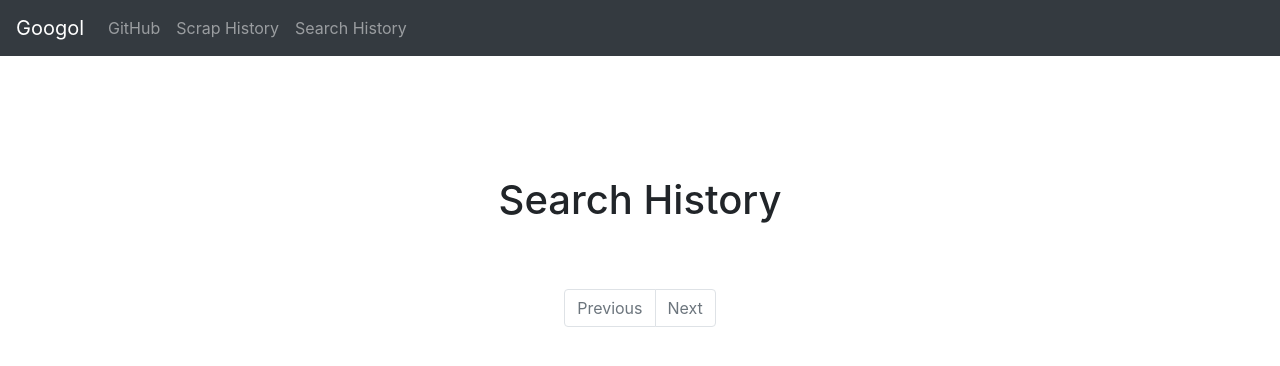
After one commit to mareklovci/kiv-eitm, a Flask app: page /search-history in a window 1280 px wide. The commit adds this page. Shown: the top 366 px of the page. Run offline with Flask 2, Linux system fonts and the light colour scheme; data that the repository does not hold is empty; some libraries are stand-ins or nearby versions.

Commit message:
Search History implemented

```diff
--- a/core/static/css/starter-template.css
+++ b/core/static/css/starter-template.css
@@ -40,3 +40,9 @@ body {
   0% { transform: rotate(0deg); }
   100% { transform: rotate(360deg); }
 }
+.small, small{
+  white-space: nowrap;
+  text-overflow: ellipsis;
+  overflow: hidden;
+  display: block;
+}
--- a/core/templates/base.html
+++ b/core/templates/base.html
@@ -5,20 +5,20 @@
     <meta charset="utf-8">
     <meta name="viewport" content="width=device-width, initial-scale=1, shrink-to-fit=no">
     <meta name="author" content="Marek Lovci, Jakub Vanek">
-    <link rel="shortcut icon" type="image/png" href="{{ url_for('static', filename='/favicon.ico') }}">
+    <link rel="shortcut icon" type="image/png" href="{{ url_for('static', filename='favicon.ico') }}">
 
     <title>Googol</title>
 
     <!-- Bootstrap core CSS -->
-    <link rel="stylesheet" type="text/css" href="{{ url_for('static', filename='/css/bootstrap.min.css') }}">
+    <link rel="stylesheet" type="text/css" href="{{ url_for('static', filename='css/bootstrap.min.css') }}">
 
     <!-- Custom styles for this template -->
-    <link href="{{ url_for('static', filename='/css/starter-template.css') }}" rel="stylesheet">
+    <link href="{{ url_for('static', filename='css/starter-template.css') }}" rel="stylesheet">
 </head>
 
 <body>
 
-{% include "./components/navigation.html" %}
+{% include "/components/navigation.html" %}
 
 <main role="main" class="container">
 
--- a/core/templates/components/navigation.html
+++ b/core/templates/components/navigation.html
@@ -1,5 +1,5 @@
 <nav class="navbar navbar-expand-md navbar-dark bg-dark fixed-top">
-    <a class="navbar-brand" href="/">googol.ite</a>
+    <a class="navbar-brand" href="/">Googol</a>
     <button class="navbar-toggler" type="button" data-toggle="collapse" data-target="#navbarsExampleDefault"
             aria-controls="navbarsExampleDefault"
             aria-expanded="false" aria-label="Toggle navigation">
@@ -11,6 +11,12 @@
             <li class="nav-item">
                 <a class="nav-link" href="https://github.com/mareklovci/kiv-eitm">GitHub</a>
             </li>
+            <li class="nav-item">
+                <a class="nav-link" href="\crawl-history">Scrap History</a>
+            </li>
+            <li class="nav-item">
+                <a class="nav-link" href="\search-history">Search History</a>
+            </li>
         </ul>
         <!--button type="button" class="btn btn-primary mr-2" data-toggle="button" aria-pressed="false" autocomplete="off">Diacritic insensitive</button-->
     </div>
--- /dev/null
+++ b/core/templates/macros/render_pagination.html
@@ -0,0 +1,53 @@
+{% macro render_pagination(items, link_url) %}
+    <nav aria-label="Page navigation">
+        <ul class="pagination justify-content-center">
+
+            {% if items.has_prev %}
+                <li class="page-item">
+                    <a class="page-link" href="{{ url_for(link_url, page=items.prev_num) }}" tabindex="-1"
+                       aria-disabled="true">
+                        Previous
+                    </a>
+                </li>
+            {% else %}
+                <li class="page-item disabled">
+                    <a class="page-link" href="#" tabindex="-1" aria-disabled="true">Previous</a>
+                </li>
+            {% endif %}
+
+            {% for page_num in items.iter_pages(left_edge=1, right_edge=1, left_current=1, right_current=2) %}
+
+                {% if page_num %}
+                    {% if items.page == page_num %}
+                        <li class="page-item active">
+                            <a class="page-link" href="{{ url_for(link_url, page=page_num) }}">{{ page_num }}</a>
+                        </li>
+                    {% else %}
+                        <li class="page-item">
+                            <a class="page-link" href="{{ url_for(link_url, page=page_num) }}">{{ page_num }}</a>
+                        </li>
+                    {% endif %}
+                {% else %}
+                    <li class="page-item disabled">
+                        <a class="page-link" href="#" aria-disabled="true">
+                            <span class=ellipsis>…</span>
+                        </a>
+                    </li>
+                {% endif %}
+            {% endfor %}
+
+            {% if items.has_next %}
+                <li class="page-item">
+                    <a class="page-link" href="{{ url_for(link_url, page=items.next_num) }}" tabindex="-1"
+                       aria-disabled="true">
+                        Next
+                    </a>
+                </li>
+            {% else %}
+                <li class="page-item disabled">
+                    <a class="page-link" href="#" tabindex="-1" aria-disabled="true">Next</a>
+                </li>
+            {% endif %}
+        </ul>
+    </nav>
+{% endmacro %}
--- /dev/null
+++ b/core/templates/search-history.html
@@ -0,0 +1,32 @@
+{% extends "base.html" %}
+
+{% from "macros/render_pagination.html" import render_pagination %}
+
+{% block body %}
+
+    <h1 class="my-5">
+        Search History
+    </h1>
+
+    <div class="row">
+        <div class="col-md-12 col-sm-12">
+            <div class="list-group">
+
+                {% for item in items %}
+                    <a href="/search?text={{ item.text }}" class="list-group-item list-group-item-action flex-column align-items-start">
+                        <div class="d-flex w-100 justify-content-between">
+                            <h5 class="mb-1">{{ item.text }}</h5>
+                            <small>{{ item.created | format_datetime() }}</small>
+                        </div>
+                    </a>
+                {% endfor %}
+
+            </div>
+        </div>
+    </div>
+
+    <div class="mt-3">
+        {{ render_pagination(searches, 'search_history') }}
+    </div>
+
+{% endblock %}
--- a/requirements.txt
+++ b/requirements.txt
@@ -1,3 +1,4 @@
+Babel==2.9.0
 beautifulsoup4==4.9.3
 certifi==2020.12.5
 chardet==4.0.0
@@ -13,6 +14,7 @@ idna==2.10
 itsdangerous==1.1.0
 Jinja2==2.11.3
 MarkupSafe==1.1.1
+pytz==2021.1
 requests==2.25.1
 six==1.15.0
 soupsieve==2.2
--- a/views.py
+++ b/views.py
@@ -3,11 +3,23 @@ import time
 from flask import render_template, request
 
 from core import app
-from models import Website, db
+from models import Website, Searches, db
 from utilities import process_html
 import requests
 from bs4 import BeautifulSoup
 import logging
+
+
+@app.route('/crawl-history')
+def crawl_history():
+    return render_template('crawl-history.html')
+
+
+@app.route('/search-history')
+def search_history():
+    page = request.args.get('page', default=1, type=int)
+    searches = Searches.query.order_by(Searches.created.desc()).paginate(page=page, per_page=6)
+    return render_template('search-history.html', items=searches.items, searches=searches)
 
 
 @app.errorhandler(404)
@@ -24,15 +36,16 @@ def index():
 def search():
     param = request.args.get('text')
 
+    new_search = Searches(text=param)
+    db.session.add(new_search)
+    db.session.commit()
+
     start_time = time.time()
-    sites = Website.query.msearch(param, fields=['content']).all()
+    sites = Website.query.msearch(param, fields=['content']).filter(Website.newest == True).all()  # noqa
     end_time = time.time()
+    timer = round(end_time - start_time, 2)
 
-    return render_template('search.html',
-                           sites=sites,
-                           time=round(end_time - start_time, 2),
-                           findings=len(sites),
-                           searched=param)
+    return render_template('search.html', sites=sites, time=timer, findings=len(sites), searched=param)
 
 
 @app.route('/crawl')
@@ -46,6 +59,12 @@ def crawl():
     # Process HTML
     urls, title, text = process_html(r.content, param)
 
+    # Disable old entry from search
+    old_entry: Website = Website.query.filter_by(newest=True).first()
+    if old_entry:
+        old_entry.newest = False
+        db.session.commit()
+
     # Save to DB
     new_website = Website(title=title, content=text, url=param, processed=True)
     db.session.add(new_website)
```
Also changed, not shown: core/templates/crawl-history.html (added, +43 -0 lines), filters.py (+7 -0 lines), models.py (+7 -1 lines).
